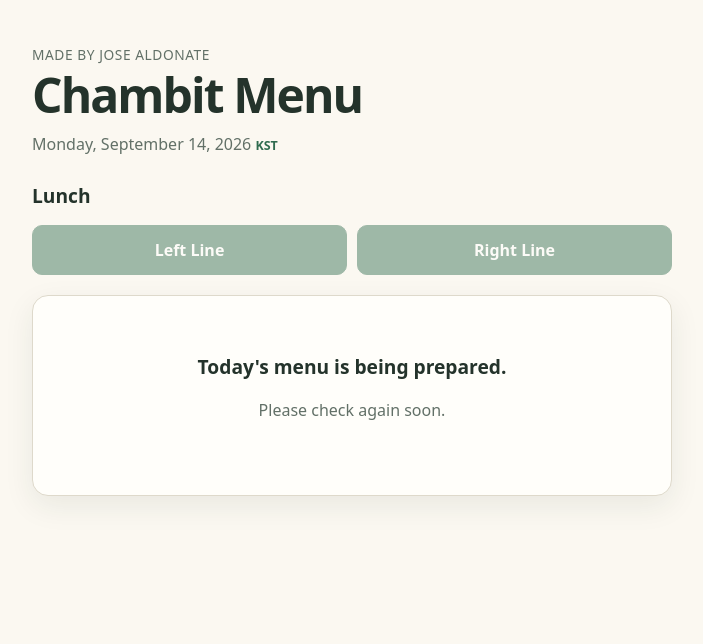
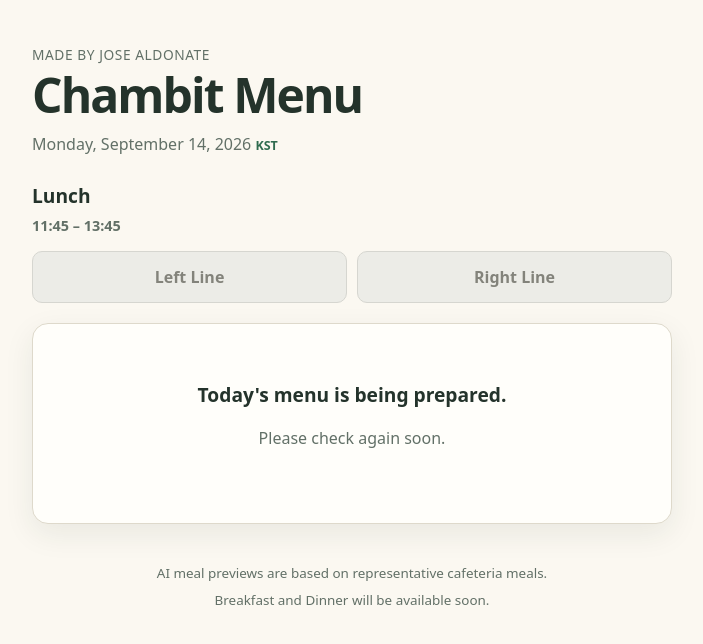
Before and after one commit to build529/chambit-menu-mvp-website-build, a FastAPI app: page / in a window 1280 px wide. Shown: the top 644 px of the page, without its empty margins (288-991 px from the left). Run offline with FastAPI, Linux system fonts and the light colour scheme; data that the repository does not hold is empty.

Commit message:
Improve public menu messaging and line selector

```diff
--- a/app/services/menus.py
+++ b/app/services/menus.py
@@ -87,10 +87,8 @@ def public_entry(entry: MenuEntry) -> dict:
         "service_date": entry.service_date.isoformat(),
         "meal_period": entry.meal_period.lower(),
         "line_type": entry.line_type.lower(),
-        "title": (
-            entry.menu_title
-            or f"{entry.meal_period.title()} · {entry.line_type.title()} Line"
-        ),
+        "title": f"{entry.meal_period.title()} · {entry.line_type.title()} Line",
+        "message": entry.menu_title,
         "menu_items": json.loads(entry.menu_items_json),
         "image_url": entry.image_path_or_url,
         "image_source": entry.image_source.lower(),
--- a/app/static/css/site.css
+++ b/app/static/css/site.css
@@ -78,31 +78,94 @@ h2 {
   margin-bottom: 20px;
 }
 
-.switcher button,
+
+.service-time {
+  margin: -10px 0 14px;
+  color: var(--muted);
+  font-size: 0.9rem;
+  font-weight: 650;
+}
+
+.meal-message {
+  margin: -4px 0 16px;
+  padding: 10px 12px;
+  border-left: 4px solid #9fc2aa;
+  border-radius: 0 8px 8px 0;
+  background: #f0f6f1;
+  color: var(--green-dark);
+  font-size: 0.94rem;
+  font-weight: 600;
+}
+
+.public-footer {
+  margin-top: 28px;
+  padding: 4px 2px;
+  color: var(--muted);
+  font-size: 0.84rem;
+  text-align: center;
+}
+
+.public-footer p {
+  margin: 7px 0;
+}
+
+
+
 button,
 .button-link {
   min-height: 48px;
   padding: 12px 16px;
   border: 1px solid var(--green);
   border-radius: 10px;
-  background: var(--paper);
-  color: var(--green);
+  background: var(--green);
+  color: #fff;
   cursor: pointer;
   font: inherit;
   font-weight: 700;
   text-align: center;
 }
 
-.switcher button[aria-pressed="true"],
-button:not(.secondary):not(.danger),
-.button-link {
+.switcher button {
+  min-height: 52px;
+  padding: 12px 16px;
+  border-radius: 10px;
+  border: 1px solid #aac9dc;
+  background: #e8f4fb;
+  color: #1f536d;
+  cursor: pointer;
+  font: inherit;
+  font-weight: 750;
+  text-align: center;
+  transition:
+    background-color 160ms ease,
+    border-color 160ms ease,
+    color 160ms ease,
+    transform 160ms ease;
+}
+
+.switcher button:hover:not(:disabled) {
+  border-color: #6da9c8;
+  background: #d8edf8;
+}
+
+.switcher button[aria-pressed="true"] {
+  border-color: var(--green-dark);
   background: var(--green);
   color: #fff;
+  box-shadow: 0 4px 12px rgba(47, 107, 79, 0.22);
 }
 
+.switcher button:active:not(:disabled) {
+  transform: translateY(1px);
+}
+
+
 .switcher button:disabled {
+  border-color: #d6d6d0;
+  background: #ecece7;
+  color: #83837b;
   cursor: not-allowed;
-  opacity: 0.45;
+  opacity: 1;
 }
 
 .menu-card,
--- a/app/static/js/menu.js
+++ b/app/static/js/menu.js
@@ -21,6 +21,12 @@
 
     card.innerHTML = `
       <h2 id="menu-heading">${escapeHtml(entry.title)}</h2>
+
+      ${
+      entry.message
+      ? `<p class="meal-message">${escapeHtml(entry.message)}</p>`
+      : ""
+      }
 
       <img
         id="menu-image"
--- a/app/templates/admin_edit_menu.html
+++ b/app/templates/admin_edit_menu.html
@@ -109,16 +109,18 @@
         </select>
       </label>
 
+
       <label>
-        Menu title <small>(optional)</small>
+        Meal message or warning <small>(optional)</small>
         <input
           type="text"
           name="menu_title"
           maxlength="120"
           value="{{ entry.menu_title if entry and entry.menu_title else '' }}"
-          placeholder="Lunch · Left Line"
+          placeholder="Example: Contains pork · Spicy dish · Limited quantity"
         >
       </label>
+
 
       <label>
         Approved English menu items
--- a/app/templates/public_index.html
+++ b/app/templates/public_index.html
@@ -7,7 +7,8 @@
     content="width=device-width, initial-scale=1"
   >
   <title>Chambit Menu</title>
-  <link rel="stylesheet" href="/static/css/site.css">
+  <link rel="stylesheet" href="/static/css/site.css?v=blue-test-1">
+
   {% if ga_measurement_id %}
   <!-- Google tag (gtag.js) -->
   <script
@@ -40,6 +41,7 @@
 
     <section aria-label="Lunch menu">
       <h2>Lunch</h2>
+      <p class="service-time">11:45 – 13:45</p>
 
       <div
         class="switcher"
@@ -74,6 +76,10 @@
       {% if entry %}
         <h2 id="menu-heading">{{ entry.title }}</h2>
 
+        {% if entry.message %}
+        <p class="meal-message">{{ entry.message }}</p>
+        {% endif %}
+
         <img
           id="menu-image"
           src="{{ entry.image_url }}"
@@ -98,6 +104,11 @@
         </div>
       {% endif %}
     </section>
+
+    <footer class="public-footer">
+      <p>AI meal previews are based on representative cafeteria meals.</p>
+      <p>Breakfast and Dinner will be available soon.</p>
+    </footer>
   </main>
 
   <script src="/static/js/menu.js"></script>
```
